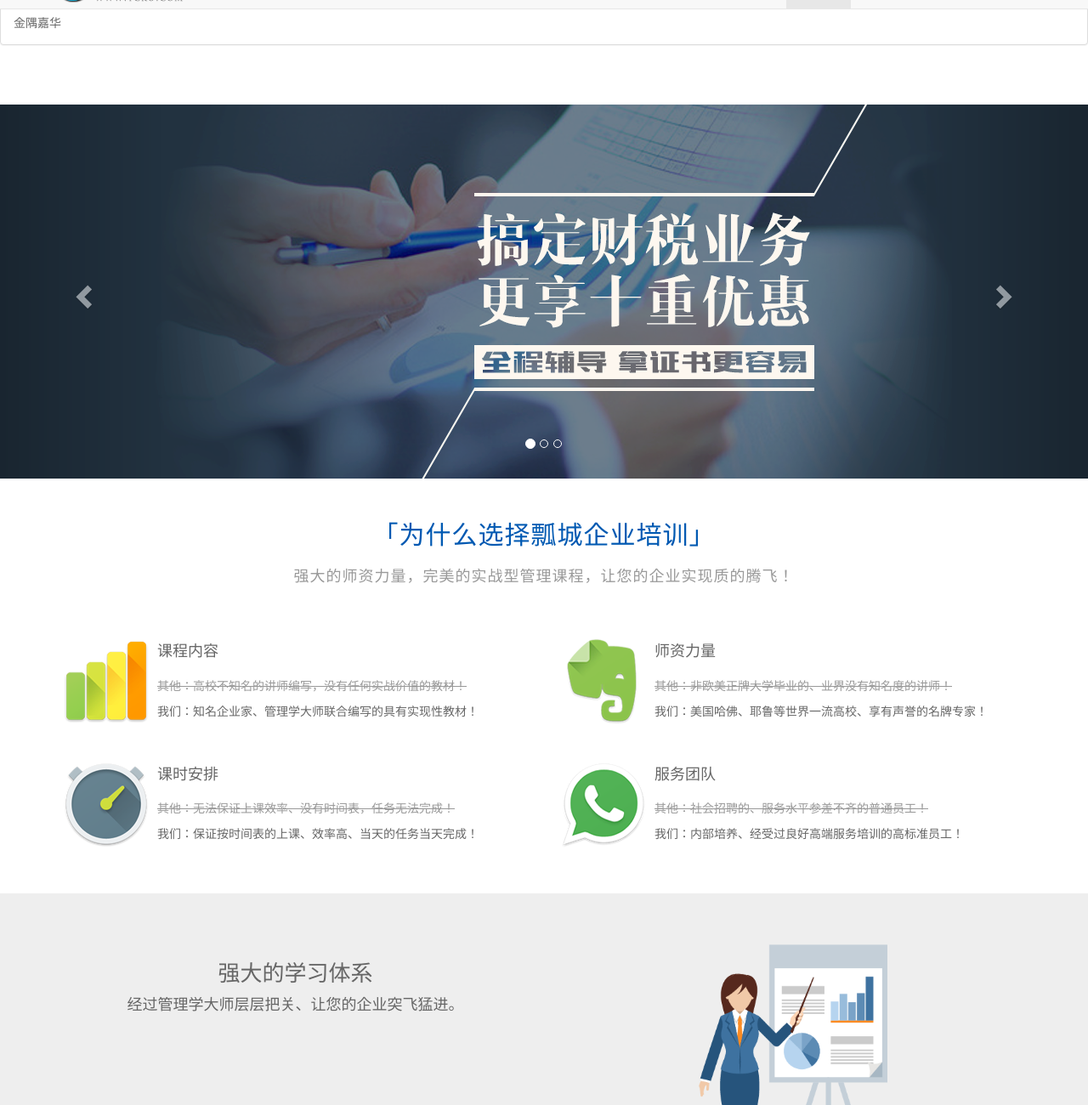
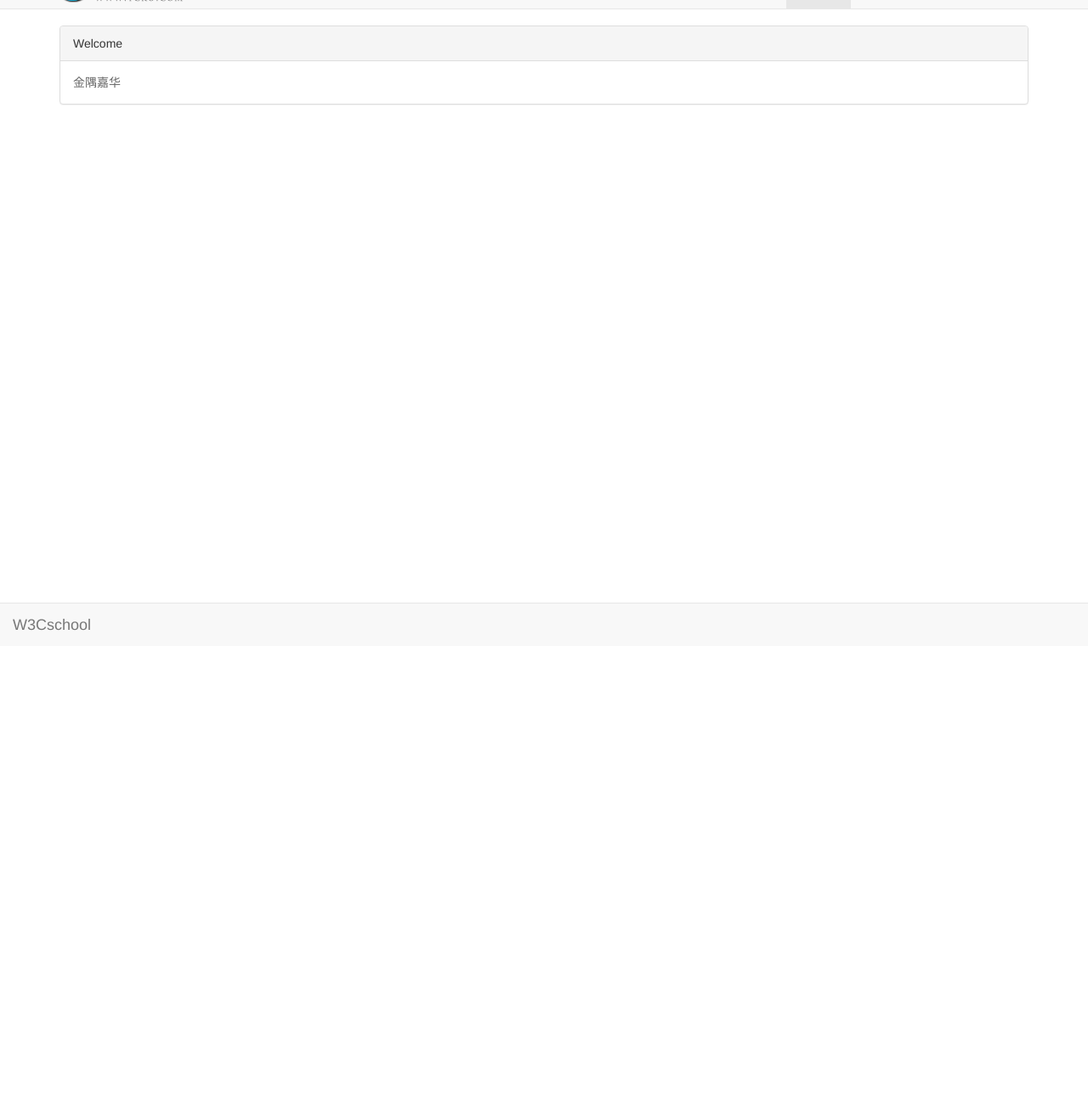
Before and after one commit to zhuhuijun/shop2016, a website: page app/public/index.html at #/home in a window 1280 px wide. Shown: the part 40-1340 px from the top of the page at 85% size. After the commit the page ends 800 px from the top, so only its background shows below. Drawn offline with nearby package versions, Linux system fonts and the light colour scheme; some packages are replaced by stand-ins of ours; files whose address does not match are found by name.

Commit message:
first page

```diff
--- a/app/public/index.html
+++ b/app/public/index.html
@@ -23,137 +23,25 @@
         <div class="collapse navbar-collapse" id="navbar-collapse">
             <ul class="nav navbar-nav navbar-right">
                 <li class="active"><a href="#/home"><span class="glyphicon glyphicon-home"></span> 首页</a></li>
-                <li><a href="user/reg"><span class="glyphicon glyphicon-list"></span>注册</a></li>
-                <li><a href="user/login"><span class="glyphicon glyphicon-fire"></span> 登录</a></li>
+                <li><a href="#/user/reg"><span class="glyphicon glyphicon-list"></span>注册</a></li>
+                <li><a href="#/user/login"><span class="glyphicon glyphicon-fire"></span> 登录</a></li>
                 <li><a href="about.html"><span class="glyphicon glyphicon-question-sign"></span> 关于</a></li>
             </ul>
         </div>
     </div>
 </nav>
+<div class="container" style="margin-top: 70px; ">
+    <div class="row" ng-view>
 
-<div class="row" ng-view></div>
-<div id="myCarousel" class="carousel slide">
-    <ol class="carousel-indicators">
-        <li data-target="#myCarousel" data-slide-to="0" class="active"></li>
-        <li data-target="#myCarousel" data-slide-to="1"></li>
-        <li data-target="#myCarousel" data-slide-to="2"></li>
-    </ol>
-    <div class="carousel-inner">
-        <div class="item active" style="background:#223240">
-            <img src="img/slide1.png" alt="第一张">
-        </div>
-        <div class="item" style="background:#F5E4DC;">
-            <img src="img/slide2.png" alt="第二张">
-        </div>
-        <div class="item" style="background:#DE2A2D;">
-            <img src="img/slide3.png" alt="第三张">
-        </div>
-        <!-- 		<div style="background:#eee;">
-                    <img src="img/slide.png" alt="第三张">
-                </div> -->
-    </div>
-    <a href="#myCarousel" data-slide="prev" class="carousel-control left">
-        <span class="glyphicon glyphicon-chevron-left"></span>
-    </a>
-    <a href="#myCarousel" data-slide="next" class="carousel-control right">
-        <span class="glyphicon glyphicon-chevron-right"></span>
-    </a>
-</div>
-
-
-<div class="tab1">
-    <div class="container">
-        <h2 class="tab-h2">「为什么选择瓢城企业培训」</h2>
-        <p class="tab-p">强大的师资力量，完美的实战型管理课程，让您的企业实现质的腾飞！</p>
-        <div class="row">
-            <div class="col-md-6 col">
-                <div class="media">
-                    <div class="media-left">
-                        <a href="#"><img src="img/tab1-1.png" class="media-object" alt=""></a>
-                    </div>
-                    <div class="media-body">
-                        <h4 class="media-heading">课程内容</h4>
-                        <p class="text-muted">其他：高校不知名的讲师编写，没有任何实战价值的教材！</p>
-                        <p>我们：知名企业家、管理学大师联合编写的具有实现性教材！</p>
-                    </div>
-                </div>
-            </div>
-            <div class="col-md-6 col">
-                <div class="media">
-                    <div class="media-left">
-                        <a href="#"><img src="img/tab1-2.png" class="media-object" alt=""></a>
-                    </div>
-                    <div class="media-body">
-                        <h4 class="media-heading">师资力量</h4>
-                        <p class="text-muted">其他：非欧美正牌大学毕业的、业界没有知名度的讲师！</p>
-                        <p>我们：美国哈佛、耶鲁等世界一流高校、享有声誉的名牌专家！</p>
-                    </div>
-                </div>
-            </div>
-            <div class="col-md-6 col">
-                <div class="media">
-                    <div class="media-left">
-                        <a href="#"><img src="img/tab1-3.png" class="media-object" alt=""></a>
-                    </div>
-                    <div class="media-body">
-                        <h4 class="media-heading">课时安排</h4>
-                        <p class="text-muted">其他：无法保证上课效率、没有时间表，任务无法完成！</p>
-                        <p>我们：保证按时间表的上课、效率高、当天的任务当天完成！</p>
-                    </div>
-                </div>
-            </div>
-            <div class="col-md-6 col">
-                <div class="media">
-                    <div class="media-left">
-                        <a href="#"><img src="img/tab1-4.png" class="media-object" alt=""></a>
-                    </div>
-                    <div class="media-body">
-                        <h4 class="media-heading">服务团队</h4>
-                        <p class="text-muted">其他：社会招聘的、服务水平参差不齐的普通员工！</p>
-                        <p>我们：内部培养、经受过良好高端服务培训的高标准员工！</p>
-                    </div>
-                </div>
-            </div>
-        </div>
     </div>
 </div>
 
+<nav class="navbar navbar-default navbar-fixed-bottom" role="navigation">
+    <div class="navbar-header">
+        <a class="navbar-brand" href="#">W3Cschool</a>
+    </div>
+</nav>
 
-<div class="tab2">
-    <div class="container">
-        <div class="row">
-            <div class="col-md-6 col-sm-6 tab2-img">
-                <img src="img/tab2.png" class="auto img-responsive center-block" alt="">
-            </div>
-            <div class="text col-md-6 col-sm-6 tab2-text">
-                <h3>强大的学习体系</h3>
-                <p>经过管理学大师层层把关、让您的企业突飞猛进。</p>
-            </div>
-        </div>
-    </div>
-</div>
-
-
-<div class="tab3">
-    <div class="container">
-        <div class="row">
-            <div class="col-md-6 col-sm-6">
-                <img src="img/tab3.png" class="auto img-responsive center-block" alt="">
-            </div>
-            <div class="text col-md-6 col-sm-6">
-                <h3>完美的管理方式</h3>
-                <p>最新的管理培训方案，让您的企业赶超同行。</p>
-            </div>
-        </div>
-    </div>
-</div>
-
-<footer id="footer">
-    <div class="container">
-        <p>企业培训 | 合作事宜 | 版权投诉</p>
-        <p>苏ICP 备12345678. © 2009-2016 瓢城企训网. Powered by Bootstrap.</p>
-    </div>
-</footer>
 </body>
 <script type="text/javascript" src="lib/jquery/dist/jquery.min.js"></script>
 <script type="text/javascript" src="lib/bootstrap/dist/js/bootstrap.min.js"></script>
--- a/app/public/js/app.js
+++ b/app/public/js/app.js
@@ -9,6 +9,12 @@ app.config(function($routeProvider,$locationProvider){
     }).when('/home',{
         templateUrl:'pages/home.html',
         controller:'HomeCtrl'
+    }).when('/user/reg',{
+        templateUrl:'pages/user/reg.html',
+        controller:'RegCtrl'
+    }).when('/user/login',{
+        templateUrl:'pages/user/login.html',
+        controller:'LoginCtrl'
     }).otherwise({
         redirectTo:'/'
     })
--- a/app/public/js/controller.js
+++ b/app/public/js/controller.js
@@ -5,3 +5,14 @@ var app=angular.module('myApp');
 app.controller('HomeCtrl',function($scope){
     $scope.title='金隅嘉华';
 });
+
+app.controller('RegCtrl',function($scope){
+    $scope.title='金隅嘉华RegCtrl'
+    $scope.save=function(){
+        console.info('save');
+    }
+});
+
+app.controller('LoginCtrl',function($scope){
+    $scope.title='金隅嘉华LoginCtrl';
+});
--- a/app/public/pages/home.html
+++ b/app/public/pages/home.html
@@ -1,8 +1,11 @@
-<div class="col-sm-12">
+<div class="col-sm-12 col-md-12" ng-controller="HomeCtrl">
     <div class="panel panel-default">
         <div class="panel-heading">
-            欢迎光临
+            Welcome
         </div>
-        <div class="panel-body">{{title}}</div>
+        <div class="panel-body">
+            {{title}}
+        </div>
     </div>
+
 </div>
```
Also changed, not shown: app/public/pages/user/reg.html (added, +58 -0 lines).
